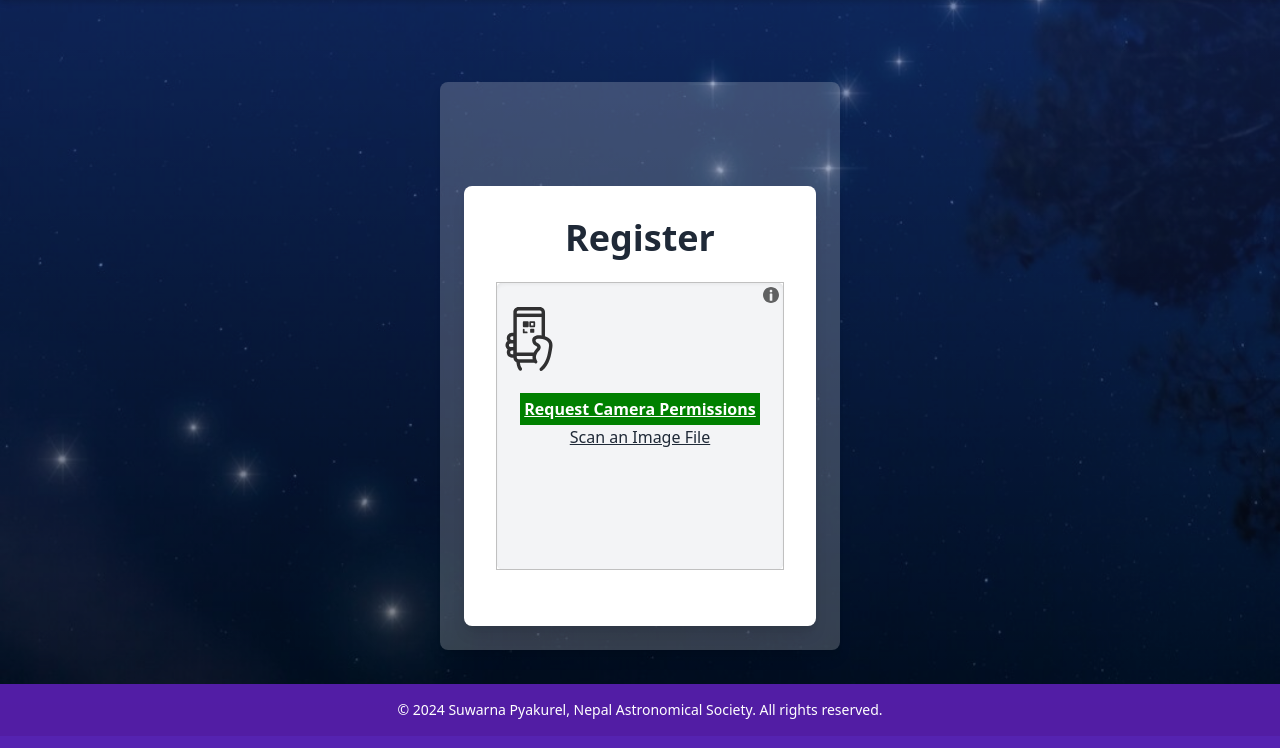
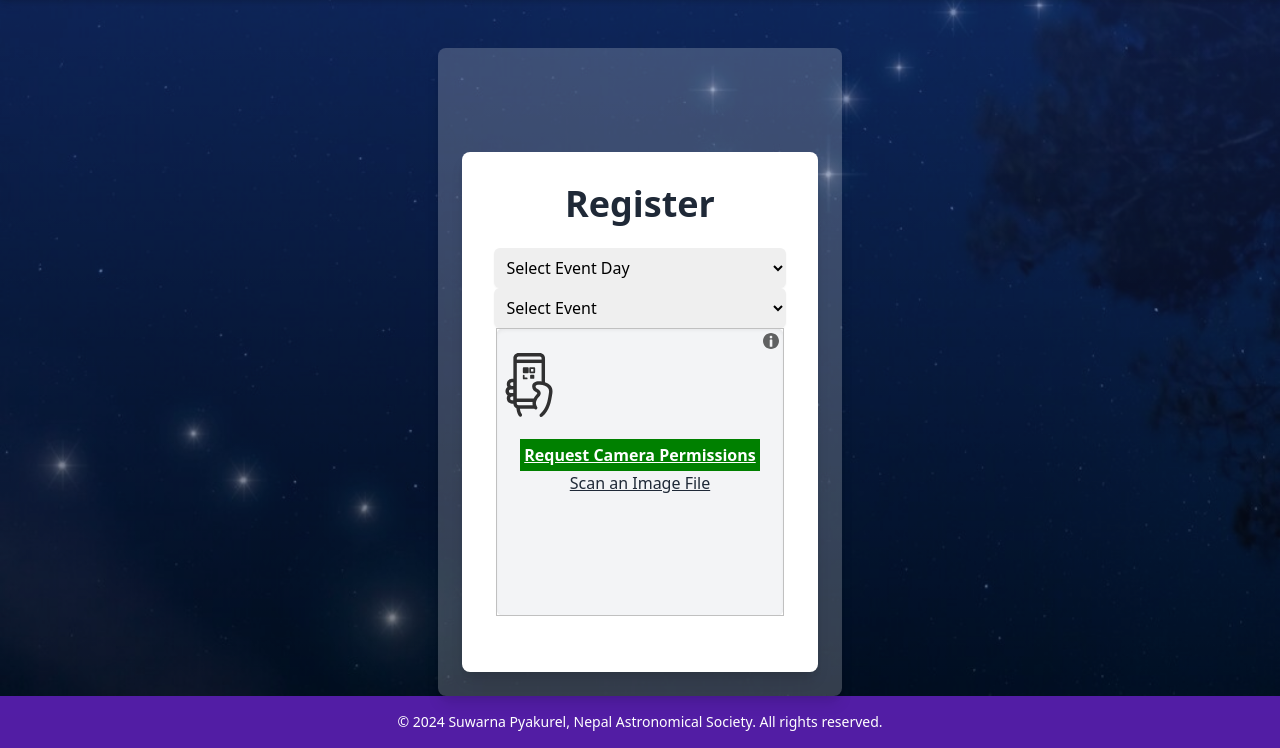
Before and after one commit to suwarna-wave/qrauth, a Django app: page /register_qr/ in a window 1280 px wide. Shown: the part 64-812 px from the top of the page. Run offline with Django 5.2, Linux system fonts and the light colour scheme; a user stored in the database is signed in.

Commit message:
changes-nice

```diff
--- a/core/admin.py
+++ b/core/admin.py
@@ -2,7 +2,7 @@ from django.contrib import admin
 from .models import ScannedQR
 
 class ScannedQRAdmin(admin.ModelAdmin):
-    list_display = ('name', 'country', 'role', 'created_at')  # Add fields you want to display
-    list_filter = ('country', 'role', 'created_at')  # Add fields you want to filter by
+    list_display = ('name', 'country', 'role', 'created_at', 'event_day', 'event_name')  # Add fields you want to display
+    list_filter = ('country', 'role', 'created_at', 'event_day', 'event_name')  # Add fields you want to filter by
 
 admin.site.register(ScannedQR, ScannedQRAdmin)
--- a/core/models.py
+++ b/core/models.py
@@ -6,3 +6,5 @@ class ScannedQR(models.Model):
     country = models.CharField(max_length=100)
     role = models.CharField(max_length=100)
     created_at = models.DateTimeField(auto_now_add=True)
+    event_day = models.CharField(max_length=10)
+    event_name = models.CharField(max_length=100)
--- a/core/views.py
+++ b/core/views.py
@@ -49,13 +49,15 @@ def register_qr(request):
             name = data.get('name')
             country = data.get('country')
             role = data.get('role')
+            event_day = data.get('event_day')
+            event_name = data.get('event_name')
 
             # Check if the record already exists
-            if ScannedQR.objects.filter(name=name, country=country, role=role).exists():
+            if ScannedQR.objects.filter(name=name, country=country, role=role, event_day=event_day, event_name=event_name).exists():
                 return JsonResponse({'error': 'QR code already registered'}, status=400)
 
             # Create the record if it doesn't exist
-            ScannedQR.objects.create(name=name, country=country, role=role)
+            ScannedQR.objects.create(name=name, country=country, role=role, event_day=event_day, event_name=event_name)
             return JsonResponse({'success': 'QR code registered successfully'})
         except json.JSONDecodeError:
             return JsonResponse({'error': 'Invalid JSON'}, status=400)
--- a/ioaa/settings.py
+++ b/ioaa/settings.py
@@ -135,7 +135,7 @@ STATICFILES_STORAGE = 'whitenoise.storage.CompressedManifestStaticFilesStorage'
 MEDIA_URL = '/media/'
 MEDIA_ROOT = BASE_DIR / 'media'
 
-
+TIME_ZONE = 'Asia/Kathmandu'
 
 
 # Default primary key field type
--- a/templates/register_qr.html
+++ b/templates/register_qr.html
@@ -3,7 +3,7 @@
 
 {% block content %}
   <style>
-  #html5-qrcode-button-camera-permission{
+    #html5-qrcode-button-camera-permission {
       font-weight: bolder;
       border: 2px solid green;
       background: green;
@@ -28,6 +28,15 @@
         <strong class="font-bold">Error!</strong>
         <span class="block sm:inline" id="error-text"></span>
       </div>
+      <select name="event_day" id="event_day" class="w-full p-2 rounded-md border-gray-300 shadow-sm focus:border-indigo-300 focus:ring focus:ring-indigo-200 focus:ring-opacity-50 text-black">
+        <option value="" disabled selected>Select Event Day</option>
+        <option value="Day 1">Day 1</option>
+        <option value="Day 2">Day 2</option>
+        <option value="Day 3">Day 3</option>
+      </select>
+      <select name="event" id="event" class="w-full p-2 rounded-md border-gray-300 shadow-sm focus:border-indigo-300 focus:ring focus:ring-indigo-200 focus:ring-opacity-50 text-black">
+        <option value="" disabled selected>Select Event</option>
+      </select>
 
       <!-- QR Code Section -->
       <div class="flex justify-center mb-6">
@@ -37,16 +46,51 @@
       </div>
       <script src="{% static 'js/html5-qrcode.min.js' %}"></script>
       <script>
+        document.addEventListener('DOMContentLoaded', function () {
+          const eventDaySelect = document.getElementById('event_day')
+          const eventSelect = document.getElementById('event')
+
+          const events = {
+            'Day 1': ['Event 1.1', 'Event 1.2'],
+            'Day 2': ['Event 2.1', 'Event 2.2'],
+            'Day 3': ['Event 3.1', 'Event 3.2']
+          }
+
+          eventDaySelect.addEventListener('change', function () {
+            const selectedDay = eventDaySelect.value
+            const dayEvents = events[selectedDay] || []
+
+            // Clear previous options
+            eventSelect.innerHTML = '<option value="" disabled selected>Select Event</option>'
+
+            // Populate new options
+            dayEvents.forEach(function (event) {
+              const option = document.createElement('option')
+              option.value = event
+              option.textContent = event
+              eventSelect.appendChild(option)
+            })
+          })
+        })
+
         function onScanSuccess(decodedText, decodedResult) {
-          console.log(`Scan result: ${decodedText}`, decodedResult);
+          console.log(`Scan result: ${decodedText}`, decodedResult)
 
           // Parse the decoded text
-          const lines = decodedText.split('\n');
-          const data = {};
+          const lines = decodedText.split('\n')
+          const data = {}
           lines.forEach((line) => {
-            const [key, value] = line.split(': ');
-            data[key.toLowerCase()] = value;
-          });
+            const [key, value] = line.split(': ')
+            data[key.toLowerCase()] = value
+          })
+
+          // Get the selected event day and event name
+          const eventDay = document.getElementById('event_day').value
+          const eventName = document.getElementById('event').value
+
+          // Add event day and event name to the data
+          data['event_day'] = eventDay
+          data['event_name'] = eventName
 
           // Send the data to the server
           fetch("{% url 'register_qr' %}", {
@@ -60,26 +104,26 @@
             .then((response) => response.json())
             .then((data) => {
               if (data.success) {
-                document.getElementById('success-text').innerText = data.success;
-                document.getElementById('success-message').classList.remove('hidden');
-                document.getElementById('error-message').classList.add('hidden');
+                document.getElementById('success-text').innerText = data.success
+                document.getElementById('success-message').classList.remove('hidden')
+                document.getElementById('error-message').classList.add('hidden')
+                html5QrcodeScanner.clear()
               } else if (data.error) {
-                document.getElementById('error-text').innerText = data.error;
-                document.getElementById('error-message').classList.remove('hidden');
-                document.getElementById('success-message').classList.add('hidden');
+                document.getElementById('error-text').innerText = data.error
+                document.getElementById('error-message').classList.remove('hidden')
+                document.getElementById('success-message').classList.add('hidden')
               }
             })
             .catch((error) => {
-              console.error('Error:', error);
-              document.getElementById('error-text').innerText = 'An unexpected error occurred.';
-              document.getElementById('error-message').classList.remove('hidden');
-              document.getElementById('success-message').classList.add('hidden');
-            });
+              console.error('Error:', error)
+              document.getElementById('error-text').innerText = 'An unexpected error occurred.'
+              document.getElementById('error-message').classList.remove('hidden')
+              document.getElementById('success-message').classList.add('hidden')
+            })
         }
 
-        var html5QrcodeScanner = new Html5QrcodeScanner('reader', { fps: 10, qrbox: 250 });
-        html5QrcodeScanner.render(onScanSuccess);
-
+        var html5QrcodeScanner = new Html5QrcodeScanner('reader', { fps: 10, qrbox: 250 })
+        html5QrcodeScanner.render(onScanSuccess)
       </script>
     </div>
   </div>
```
Lines whose indentation alone changed are shown as unchanged.
